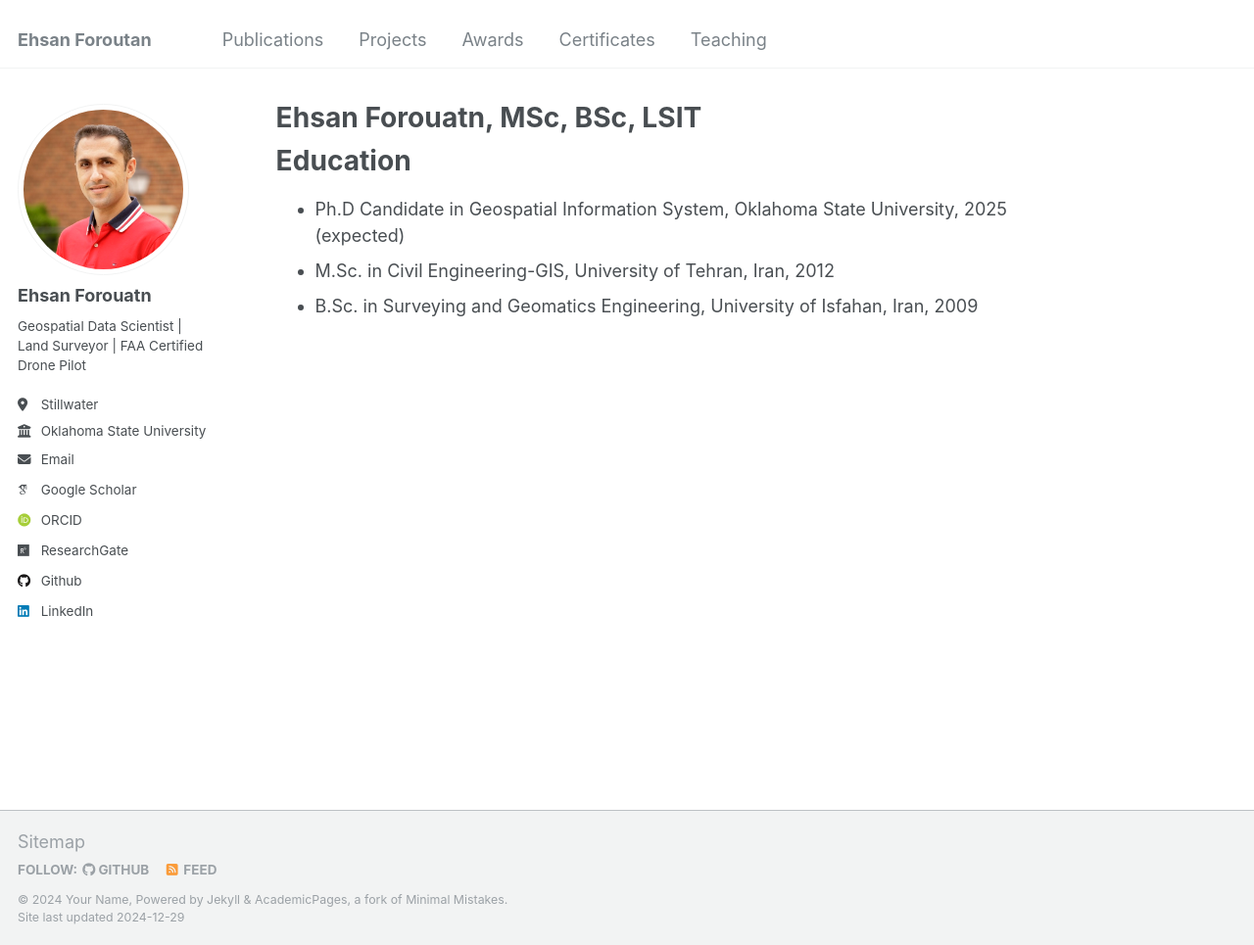
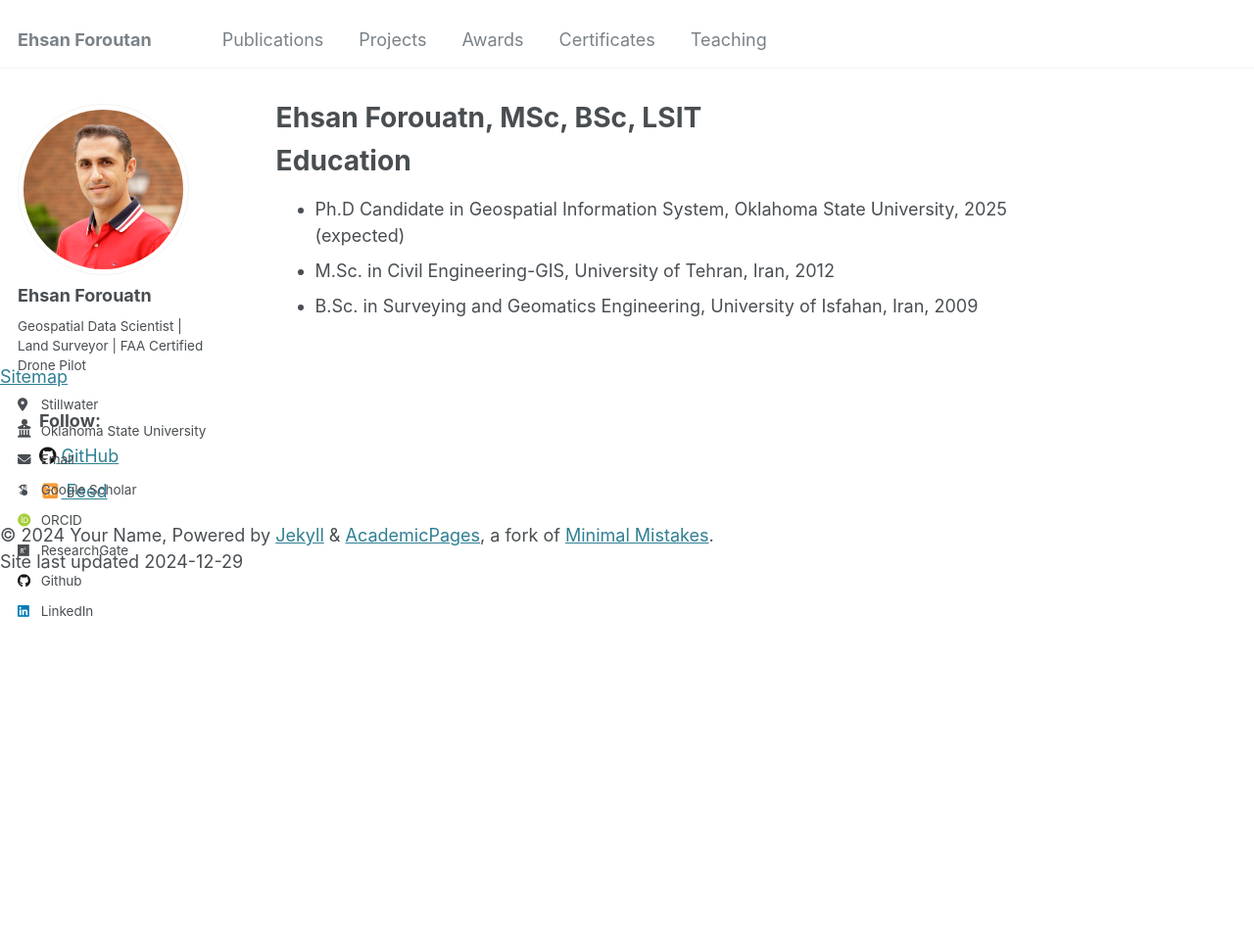
Before and after one commit to eforoutan/eforoutan.github.io, a Jekyll site: the page built from _pages/about.md, in a window 1280 px wide and 965 px high. Shown: the whole window at 98% size. Built offline with Jekyll 4.4.1, drawn with Linux system fonts in a browser that asks for light colours; some web fonts are replaced.

Commit message:
Update main.scss

```diff
--- a/assets/css/main.scss
+++ b/assets/css/main.scss
@@ -25,7 +25,7 @@
 @import "notices";
 @import "masthead";
 @import "navigation";
-@import "footer";
+//@import "footer";
 @import "syntax";
 
 @import "forms";
```
